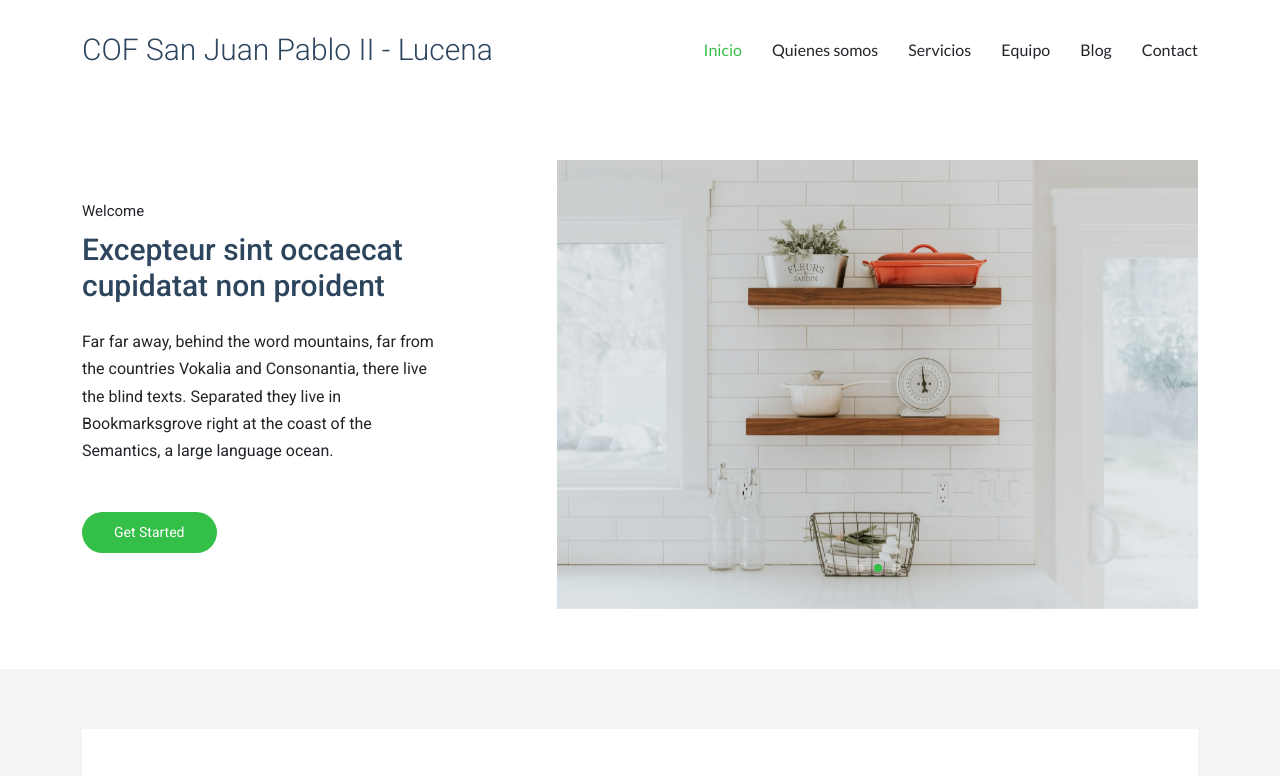
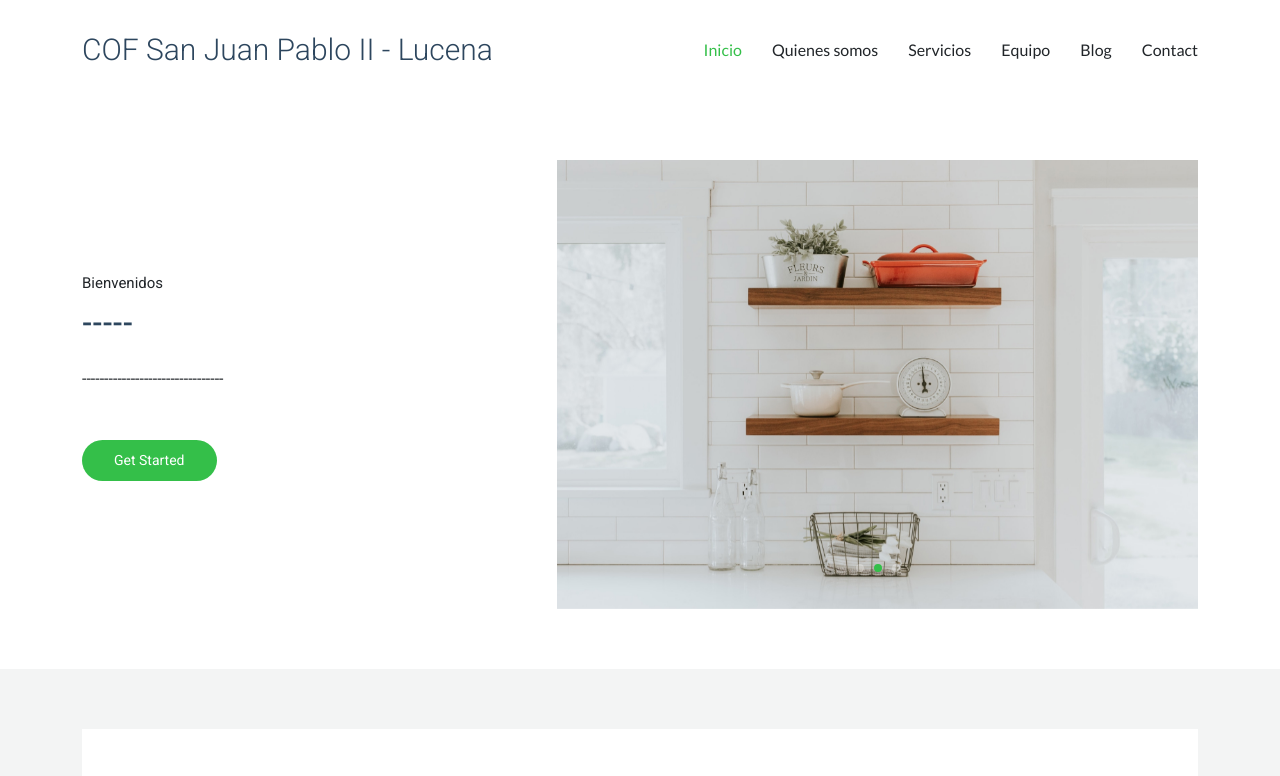
Before and after one commit to coflucena/main, a plain HTML site: page index.html in a window 1280 px wide. Shown: the top 776 px of the page. Drawn offline with Linux system fonts and the light colour scheme; animation ran at ten frames a second.

Commit message:
Update index.html

```diff
--- a/index.html
+++ b/index.html
@@ -128,15 +128,12 @@
             </div>
           </div>
           <div class="col-lg-4 order-lg-1">
-            <span class="section-subtitle" data-aos="fade-up">Welcome</span>
+            <span class="section-subtitle" data-aos="fade-up">Bienvenidos</span>
             <h1 class="mb-4" data-aos="fade-up">
-              Excepteur sint occaecat cupidatat non proident
+              -----
             </h1>
             <p data-aos="fade-up">
-              Far far away, behind the word mountains, far from the countries
-              Vokalia and Consonantia, there live the blind texts. Separated they
-              live in Bookmarksgrove right at the coast of the Semantics, a large
-              language ocean.
+              --------------------------------
             </p>
             <p class="mt-5" data-aos="fade-up">
               <a href="#" class="btn btn-get-started">Get Started</a>
```
